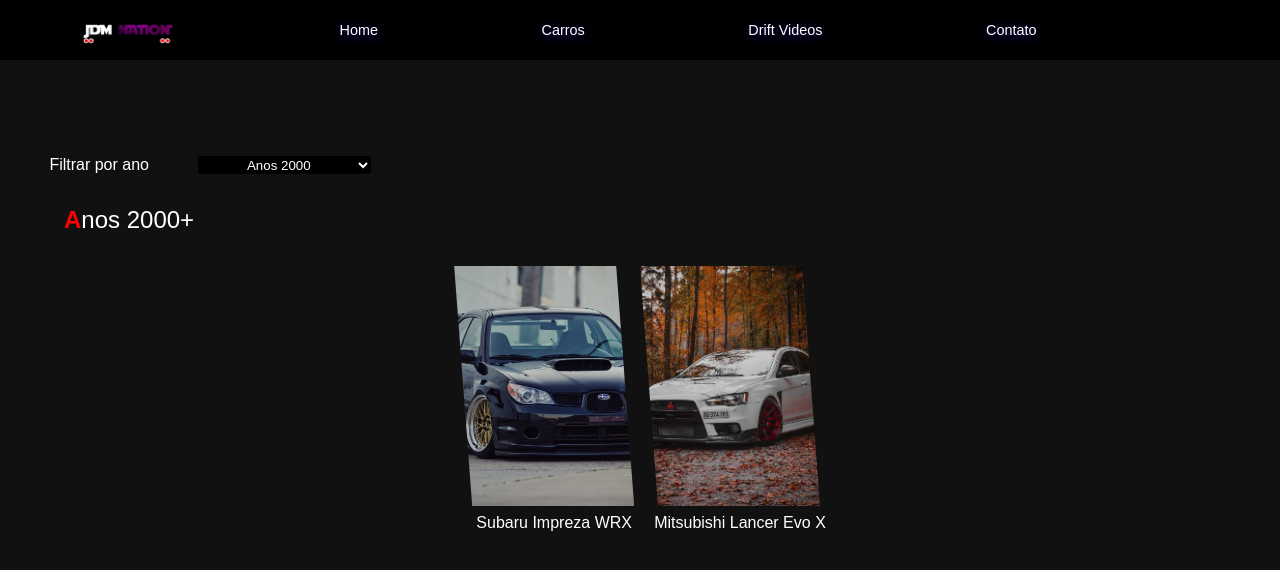
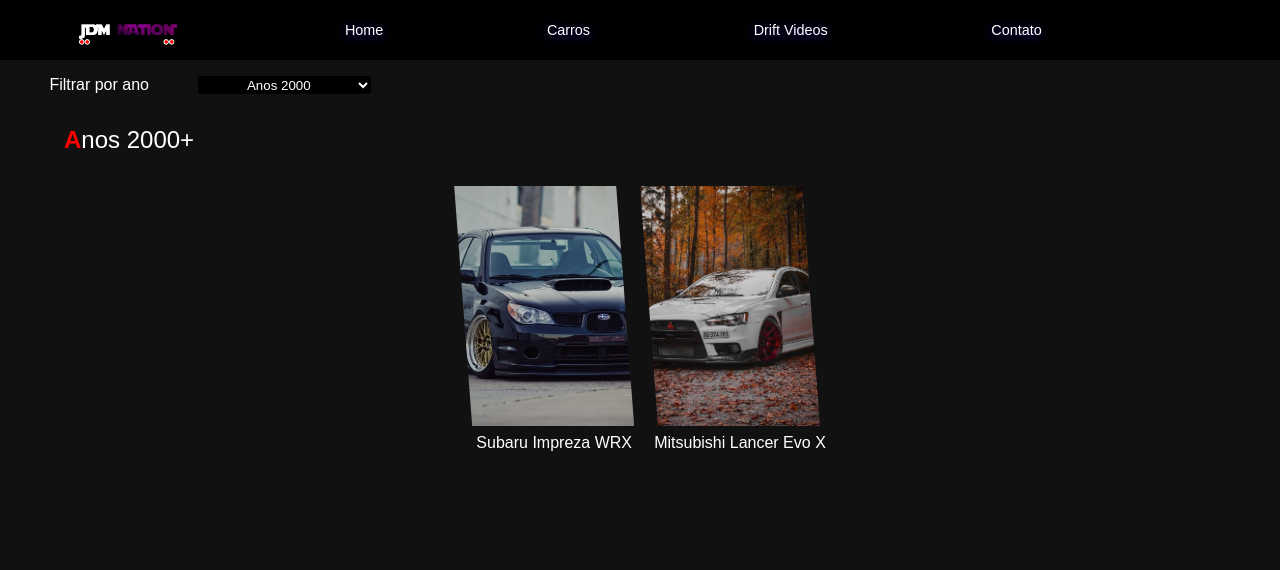
Before and after one commit to glgio7/Jdm-Nation, a React (Vite) app: page /cars in a window 1280 px wide. Shown: the top 570 px of the page. Built offline with nearby package versions, Linux system fonts and the light colour scheme; a web font is replaced by a local one.

Commit message:
fix. 404 on page refresh

```diff
--- a/src/components/Navigation/styles.jsx
+++ b/src/components/Navigation/styles.jsx
@@ -15,7 +15,7 @@ export const StyledNavBar = styled.nav`
   }
 
   .logo {
-    height: 54px;
+    height: 60px;
 
     border-radius: 10px;
 
--- a/src/main.jsx
+++ b/src/main.jsx
@@ -12,7 +12,7 @@ ReactDOM.createRoot(document.getElementById("root")).render(
     <Navigation />
     <Routes>
       <Route exact path="/" element={<Home />} />
-      <Route exact path="/cars" element={<CarsPage />} />
+      <Route path="/cars" element={<CarsPage />} />
     </Routes>
   </BrowserRouter>
 );
--- a/src/pages/Cars/styles.jsx
+++ b/src/pages/Cars/styles.jsx
@@ -8,7 +8,7 @@ export const MainContainer = styled.main`
   }
 
   .select__box {
-    margin-top: 96px;
+    margin-top: 1rem;
 
     display: flex;
     justify-content: space-evenly;
@@ -62,7 +62,7 @@ export const MainContainer = styled.main`
     justify-content: center;
     flex-flow: row wrap;
 
-    min-height: 100vh;
+    min-height: calc(100vh - 202px);
   }
 
   .card__item {
```
Also changed, not shown: vercel.json (added).
